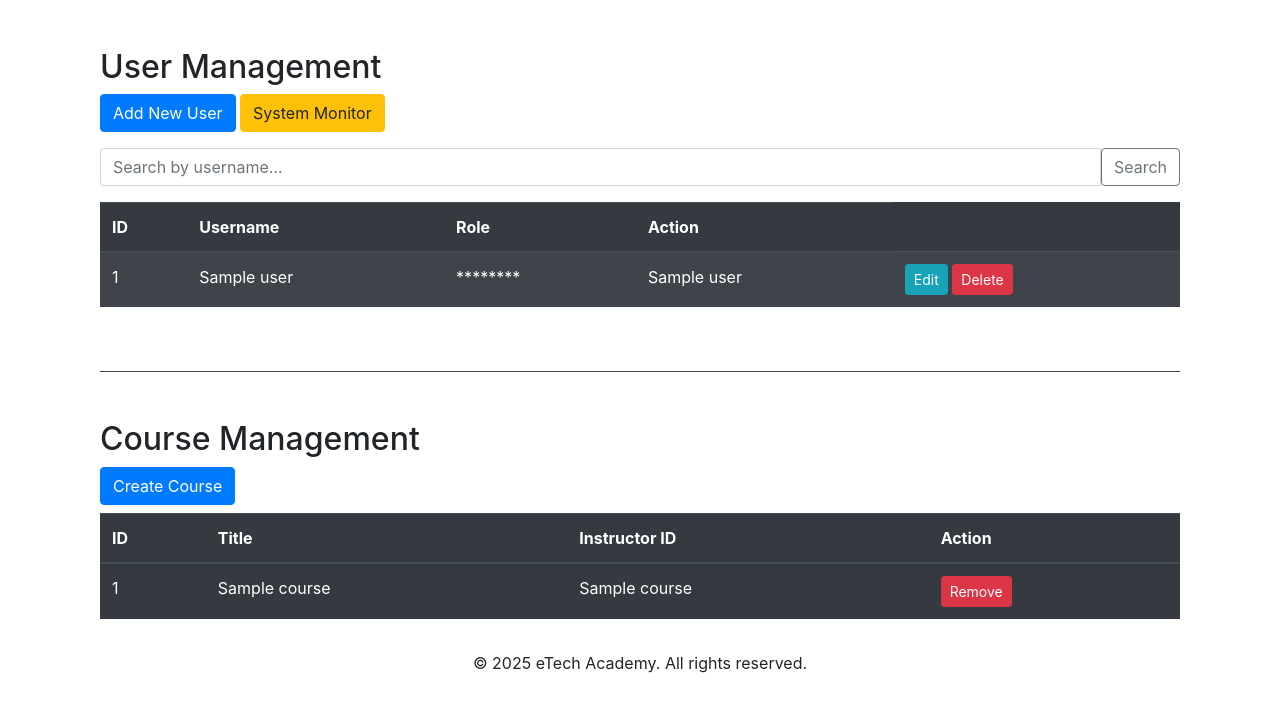
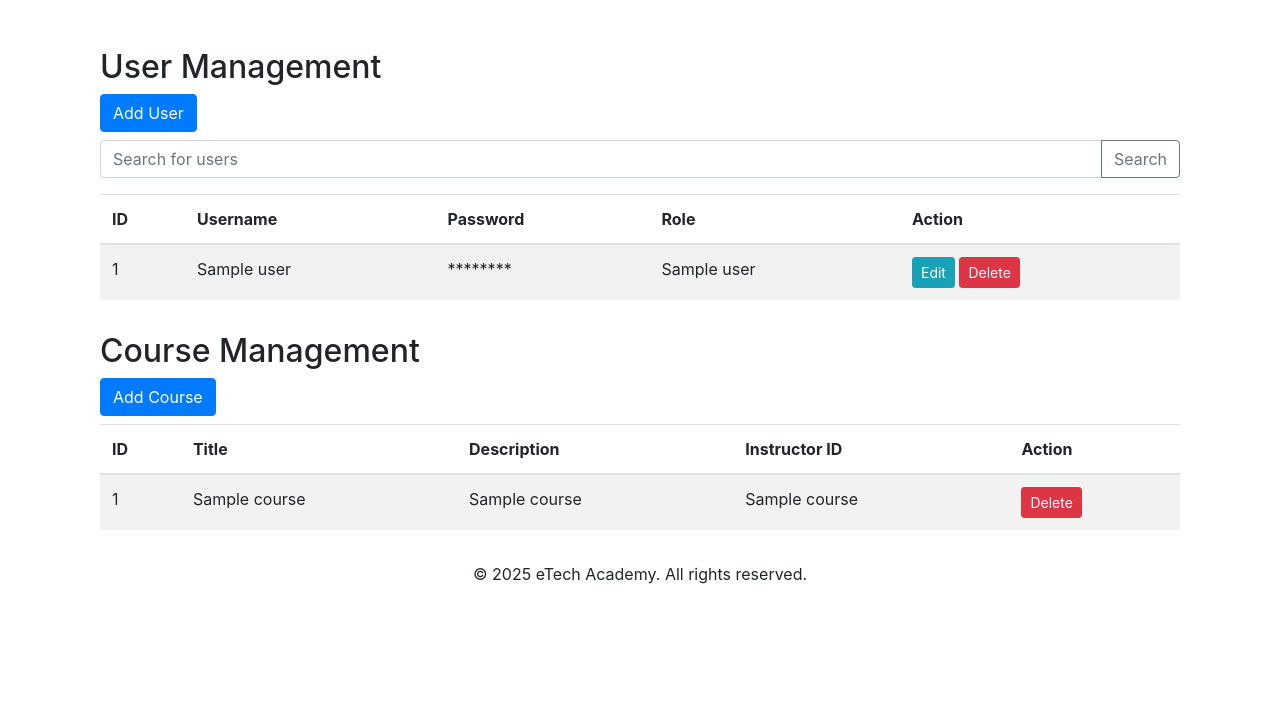
Before and after one commit to nosajh/webapp_patched, a Python web app: template templates/admin_dashboard.html in a window 1280 px wide. Shown: the part 58-770 px from the top of the page. Run offline with Jinja, Linux system fonts and the light colour scheme; the template is opened without the code that fills it: most values are stand-ins (such as "Sample title", 1, 10 or a date in 2020); some libraries are stand-ins or nearby versions.

Commit message:
Update admin_dashboard.html

```diff
--- a/templates/admin_dashboard.html
+++ b/templates/admin_dashboard.html
@@ -4,39 +4,36 @@
 
 {% block content %}
 <div class="container mt-5">
-    <!-- Flash Messages: Critical for you to know if your Admin actions worked -->
     {% with messages = get_flashed_messages(with_categories=True) %}
         {% if messages %}
             <div class="alert-container">
                 {% for category, message in messages %}
-                    <div class="alert alert-{{ category }}">{{ message }}</div>
+                    <div class="alert alert-{{ category }}">
+                        {{ message }}
+                    </div>
                 {% endfor %}
             </div>
         {% endif %}
     {% endwith %}
 
     <h2>User Management</h2>
-    <div class="mb-3">
-        <a href="{{ url_for('admin.add_user') }}" class="btn btn-primary">Add New User</a>
-        <a href="{{ url_for('admin.system_monitor') }}" class="btn btn-warning">System Monitor</a>
-    </div>
+    <a href="{{ url_for('admin.add_user') }}" class="btn btn-primary mb-2">Add User</a>
 
-    <!-- Search Form -->
     <form method="GET" action="{{ url_for('admin.admin_dashboard') }}" class="mb-3">
         <div class="input-group">
-            <!-- FIXED: search_query is auto-escaped by Jinja2 to prevent XSS -->
-            <input type="text" name="search" class="form-control" placeholder="Search by username..." value="{{ search_query }}">
-            <button class="btn btn-outline-secondary" type="submit">Search</button>
+            <input type="text" name="search" class="form-control" placeholder="Search for users" value="{{ search_query }}">
+            <div class="input-group-append">
+                <button class="btn btn-outline-secondary" type="submit">Search</button>
+            </div>
         </div>
     </form>
 
-    <!-- Table -->
-    <table class="table table-dark table-striped">
+    <table class="table table-striped">
         <thead>
             <tr>
                 <th>ID</th>
                 <th>Username</th>
-                <!-- REMOVED: The Password header -->
+                <th>Password</th>
                 <th>Role</th>
                 <th>Action</th>
             </tr>
@@ -46,19 +43,13 @@
             <tr>
                 <td>{{ user[0] }}</td>
                 <td>{{ user[1] }}</td>
-                <!--
-                  CRITICAL: We replaced {{ user[2] }} (the password) with asterisks.
-                  NEVER display passwords on the front end.
-                -->
                 <td>********</td>
                 <td>{{ user[3] }}</td>
                 <td>
                     <a href="{{ url_for('admin.edit_user', user_id=user[0]) }}" class="btn btn-info btn-sm">Edit</a>
-
                     <form method="POST" action="{{ url_for('admin.admin_dashboard') }}" style="display:inline;">
                         <input type="hidden" name="user_id" value="{{ user[0] }}">
-                        <!-- FIXED: Added confirmation to prevent "Misclick Deletion" by you or an attacker -->
-                        <button type="submit" class="btn btn-danger btn-sm" onclick="return confirm('ARE YOU SURE? This cannot be undone.')">Delete</button>
+                        <button type="submit" class="btn btn-danger btn-sm" onclick="return confirm('Delete user?')">Delete</button>
                     </form>
                 </td>
             </tr>
@@ -66,26 +57,38 @@
         </tbody>
     </table>
 
-    <!-- Pagination (Keep this so the Bot can navigate if needed) -->
     <nav>
         <ul class="pagination">
+            {% if current_page > 1 %}
+                <li class="page-item">
+                    <a class="page-link" href="{{ url_for('admin.admin_dashboard', page=current_page - 1) }}" aria-label="Previous">
+                        <span aria-hidden="true">&laquo;</span>
+                    </a>
+                </li>
+            {% endif %}
             {% for page_num in range(1, total_pages + 1) %}
                 <li class="page-item {% if page_num == current_page %}active{% endif %}">
                     <a class="page-link" href="{{ url_for('admin.admin_dashboard', page=page_num) }}">{{ page_num }}</a>
                 </li>
             {% endfor %}
+            {% if current_page < total_pages %}
+                <li class="page-item">
+                    <a class="page-link" href="{{ url_for('admin.admin_dashboard', page=current_page + 1) }}" aria-label="Next">
+                        <span aria-hidden="true">&raquo;</span>
+                    </a>
+                </li>
+            {% endif %}
         </ul>
     </nav>
 
-    <hr class="my-5" style="border-top: 1px solid #444;">
-
     <h2>Course Management</h2>
-    <a href="{{ url_for('courses.add_course') }}" class="btn btn-primary mb-2">Create Course</a>
-    <table class="table table-dark">
+    <a href="{{ url_for('courses.add_course') }}" class="btn btn-primary mb-2">Add Course</a>
+    <table class="table table-striped">
         <thead>
             <tr>
                 <th>ID</th>
                 <th>Title</th>
+                <th>Description</th>
                 <th>Instructor ID</th>
                 <th>Action</th>
             </tr>
@@ -95,11 +98,11 @@
             <tr>
                 <td>{{ course[0] }}</td>
                 <td>{{ course[1] }}</td>
+                <td>{{ course[2] }}</td>
                 <td>{{ course[3] }}</td>
                 <td>
-                    <!-- Use POST for deletion, never GET -->
                     <form method="POST" action="{{ url_for('courses.remove_course', course_id=course[0]) }}" style="display:inline;">
-                        <button type="submit" class="btn btn-danger btn-sm" onclick="return confirm('Delete course?')">Remove</button>
+                        <button type="submit" class="btn btn-danger btn-sm" onclick="return confirm('Delete course?')">Delete</button>
                     </form>
                 </td>
             </tr>
```
